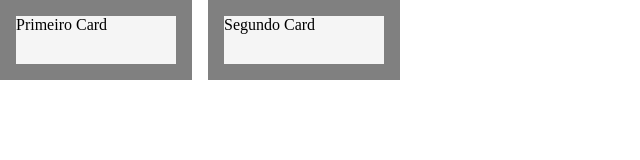
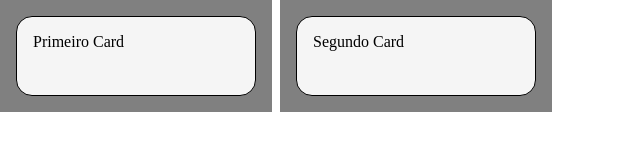
Before and after one commit to Mathitos/drag-drop-html, a website: page index.html in a window 1280 px wide. Shown: the whole page, without its empty margins (0-640 px from the left). Drawn offline with Linux system fonts and the light colour scheme.

Commit message:
update styles

```diff
--- a/style.css
+++ b/style.css
@@ -18,14 +18,19 @@ body {
   display: flex;
   flex-direction: column;
   padding: 1rem;
+  width: 17rem;
 }
 
 .list + .list {
-  margin-left: 1rem;
+  margin-left: 0.5rem;
 }
 
 .card {
-  width: 10rem;
-  height: 3rem;
+  width: 15rem;
+  height: 5rem;
   background: whitesmoke;
+  border: 1px solid black;
+  cursor: move;
+  border-radius: 1rem;
+  padding: 1rem;
 }
```
